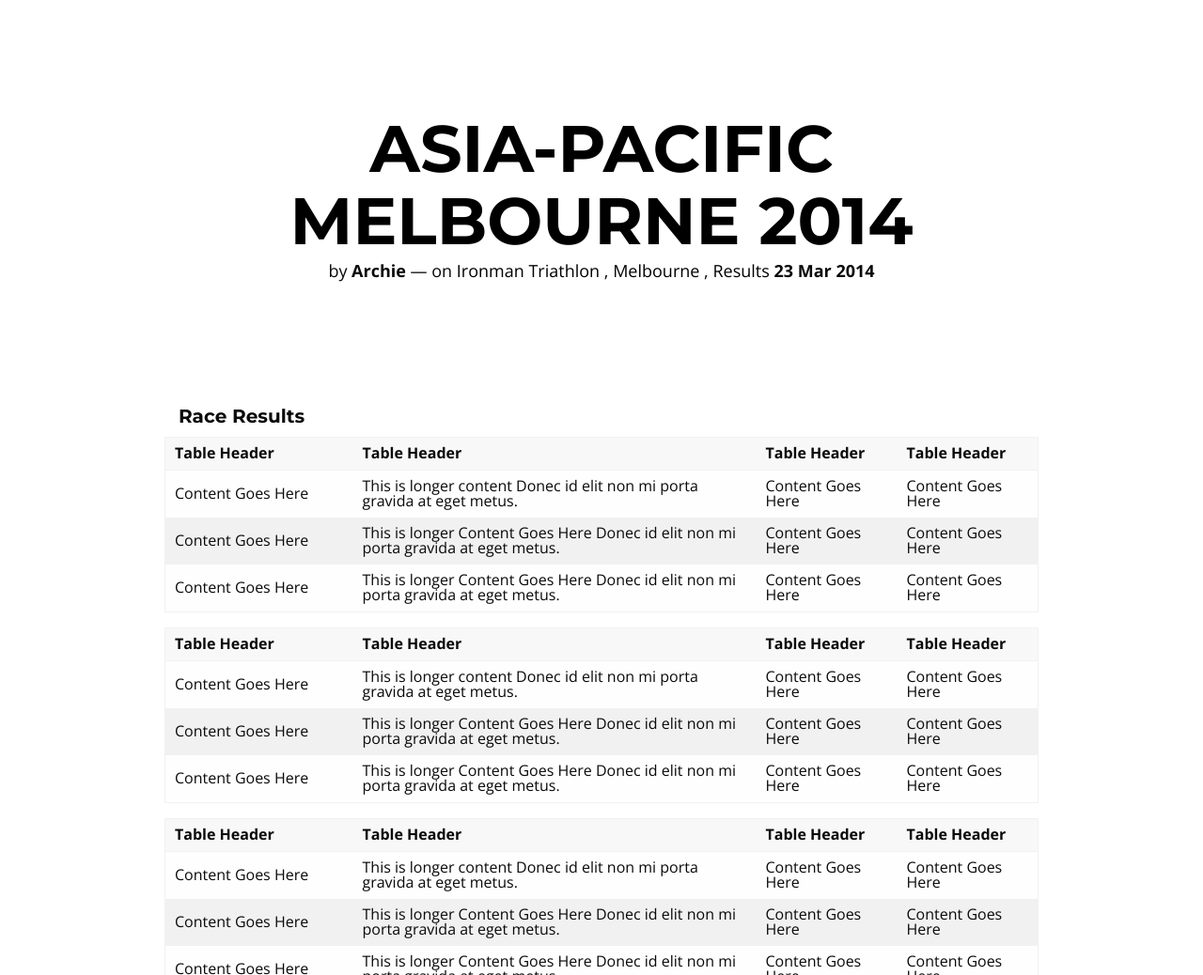
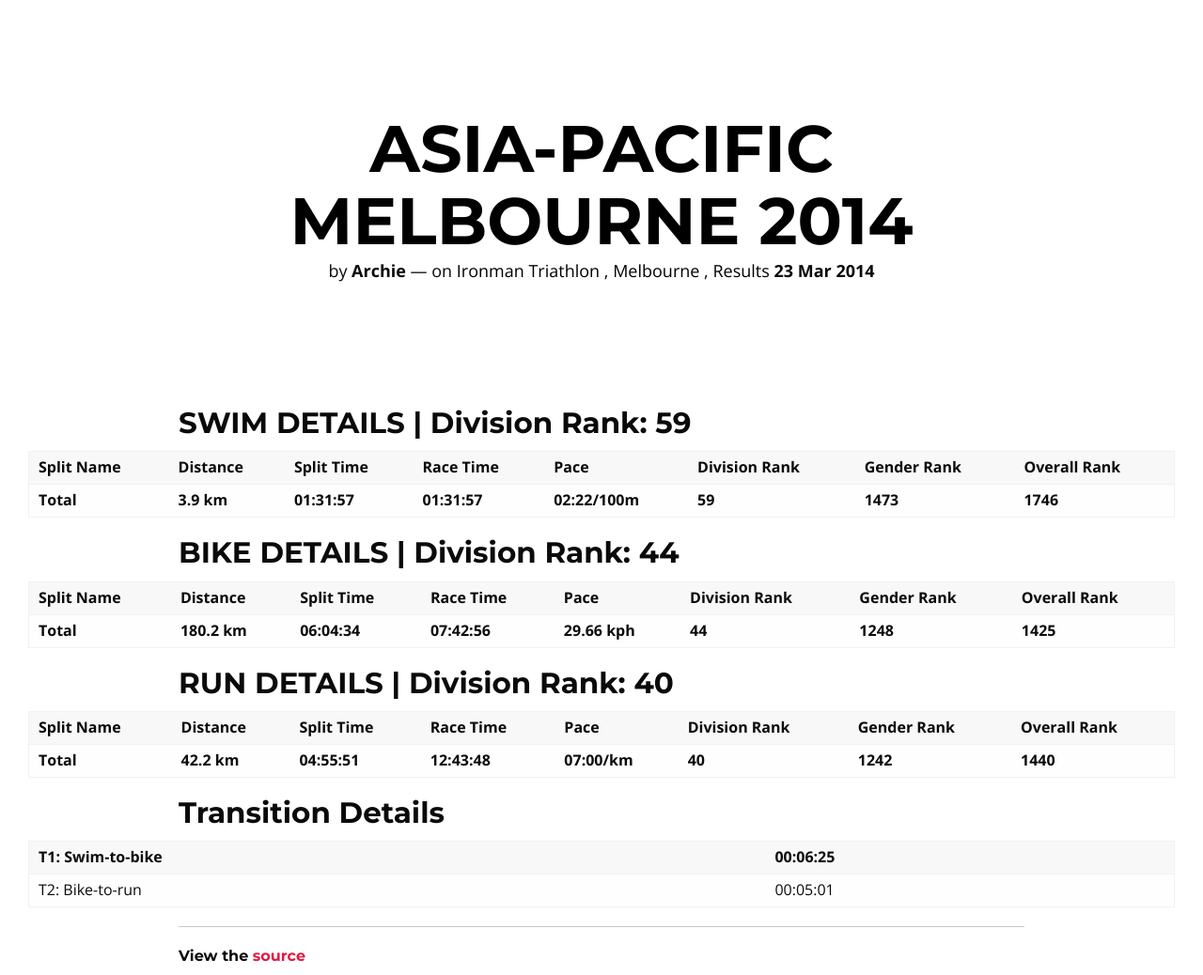
Before and after one commit to roachhd/archie, a Jekyll site: the page built from _posts/2014-03-23-melbourne-full-ironman.md, in a window 1280 px wide and 1400 px high. Shown: the part 100-1138 px from the top of the window at 94% size. Built offline with Jekyll 4.4.1, drawn with Linux system fonts in a browser that asks for light colours; nearby versions of some CDN libraries; library files that are not in the unit come from our copies; some of the changed text lies outside the part shown; grey boxes are pictures that could not be loaded.

Commit message:
Update 2014-03-23-melbourne-full-ironman.md

```diff
--- a/_posts/2014-03-23-melbourne-full-ironman.md
+++ b/_posts/2014-03-23-melbourne-full-ironman.md
@@ -8,114 +8,6 @@
 imagefeature: false
 comments: false
 share: true
----
-
-##### Race Results
-<div class="row">
-    <div class="large-12 columns">
-        <table>
-  <thead>
-    <tr>
-      <th width="200">Table Header</th>
-      <th>Table Header</th>
-      <th width="150">Table Header</th>
-      <th width="150">Table Header</th>
-    </tr>
-  </thead>
-  <tbody>
-    <tr>
-      <td>Content Goes Here</td>
-      <td>This is longer content Donec id elit non mi porta gravida at eget metus.</td>
-      <td>Content Goes Here</td>
-      <td>Content Goes Here</td>
-    </tr>
-    <tr>
-      <td>Content Goes Here</td>
-      <td>This is longer Content Goes Here Donec id elit non mi porta gravida at eget metus.</td>
-      <td>Content Goes Here</td>
-      <td>Content Goes Here</td>
-    </tr>
-    <tr>
-      <td>Content Goes Here</td>
-      <td>This is longer Content Goes Here Donec id elit non mi porta gravida at eget metus.</td>
-      <td>Content Goes Here</td>
-      <td>Content Goes Here</td>
-    </tr>
-  </tbody>
-</table>
-    </div>
-</div>
-
-<div class="row">
-    <div class="large-12 columns">
-        <table>
-  <thead>
-    <tr>
-      <th width="200">Table Header</th>
-      <th>Table Header</th>
-      <th width="150">Table Header</th>
-      <th width="150">Table Header</th>
-    </tr>
-  </thead>
-  <tbody>
-    <tr>
-      <td>Content Goes Here</td>
-      <td>This is longer content Donec id elit non mi porta gravida at eget metus.</td>
-      <td>Content Goes Here</td>
-      <td>Content Goes Here</td>
-    </tr>
-    <tr>
-      <td>Content Goes Here</td>
-      <td>This is longer Content Goes Here Donec id elit non mi porta gravida at eget metus.</td>
-      <td>Content Goes Here</td>
-      <td>Content Goes Here</td>
-    </tr>
-    <tr>
-      <td>Content Goes Here</td>
-      <td>This is longer Content Goes Here Donec id elit non mi porta gravida at eget metus.</td>
-      <td>Content Goes Here</td>
-      <td>Content Goes Here</td>
-    </tr>
-  </tbody>
-</table>
-    </div>
-</div>
-
-<div class="row">
-    <div class="large-12 columns">
-        <table>
-  <thead>
-    <tr>
-      <th width="200">Table Header</th>
-      <th>Table Header</th>
-      <th width="150">Table Header</th>
-      <th width="150">Table Header</th>
-    </tr>
-  </thead>
-  <tbody>
-    <tr>
-      <td>Content Goes Here</td>
-      <td>This is longer content Donec id elit non mi porta gravida at eget metus.</td>
-      <td>Content Goes Here</td>
-      <td>Content Goes Here</td>
-    </tr>
-    <tr>
-      <td>Content Goes Here</td>
-      <td>This is longer Content Goes Here Donec id elit non mi porta gravida at eget metus.</td>
-      <td>Content Goes Here</td>
-      <td>Content Goes Here</td>
-    </tr>
-    <tr>
-      <td>Content Goes Here</td>
-      <td>This is longer Content Goes Here Donec id elit non mi porta gravida at eget metus.</td>
-      <td>Content Goes Here</td>
-      <td>Content Goes Here</td>
-    </tr>
-  </tbody>
-</table>
-    </div>
-</div>
-
 ---
 
 
```
